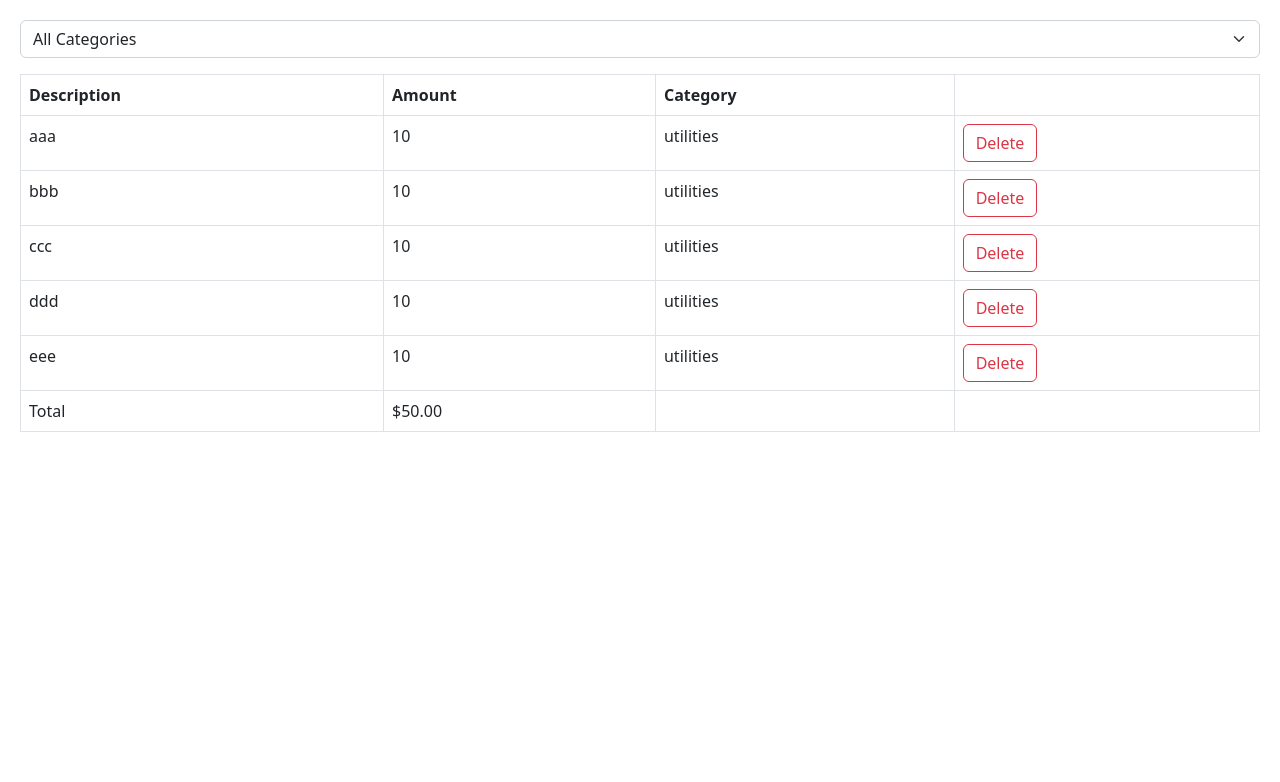
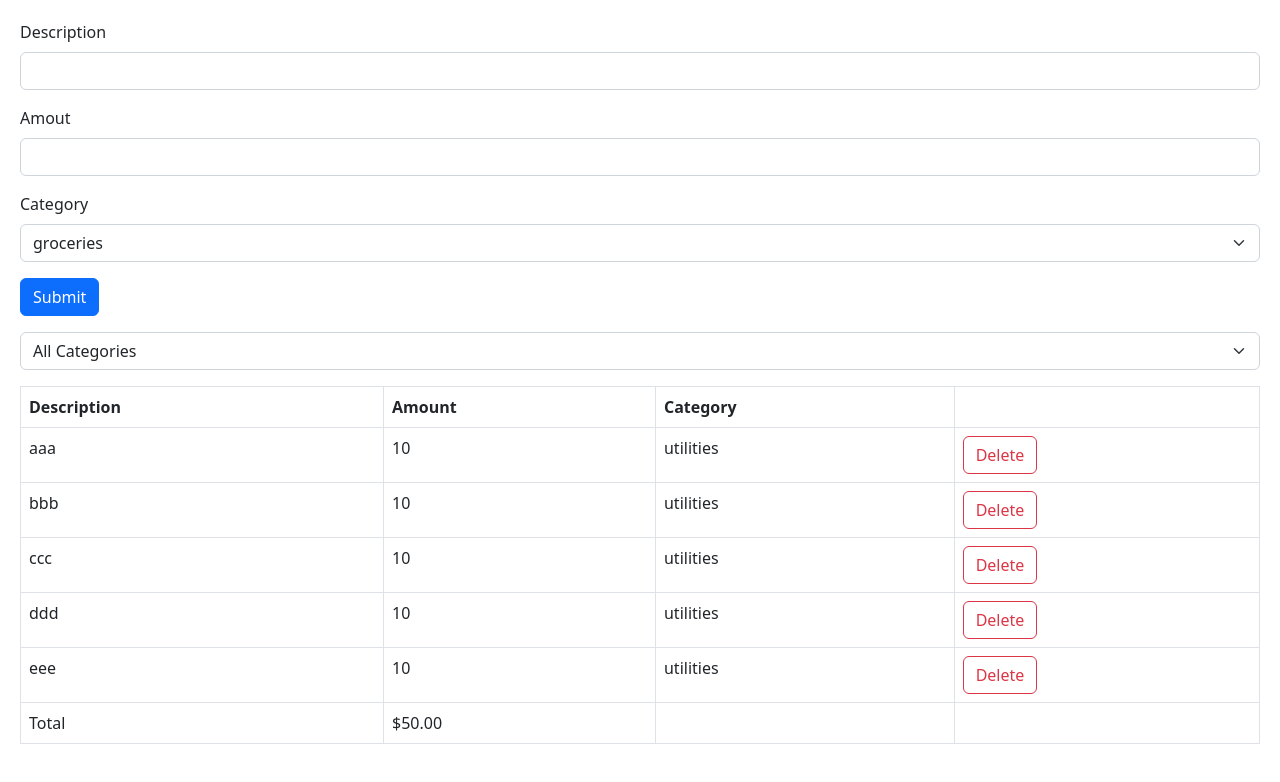
Before and after one commit to harshithgowdakt/react-vite-project, a React (Vite) app: page / in a window 1280 px wide. Shown: the top 782 px of the page. Built offline with nearby package versions, Linux system fonts and the light colour scheme.

Commit message:
expense form

```diff
--- a/src/App.tsx
+++ b/src/App.tsx
@@ -2,7 +2,9 @@
 import Form from "./components/Form";
 import ExpenseList from "./expense-tracker/component/ExpenseList";
 import ExpenseFilter from "./expense-tracker/component/ExpenseFilter";
+import ExpenseForm from "./expense-tracker/component/ExpenseForm";
 
+export const categories = ["groceries", "utilities", "entertainment"];
 function App() {
   const [selectedCategory, setSelectedCategory] = useState("");
   const [expenses, setExpenses] = useState([
@@ -20,6 +22,9 @@
   return (
     <div>
       <div className="mb-3">
+        <ExpenseForm></ExpenseForm>
+      </div>
+      <div className="mb-3">
         <ExpenseFilter
           onSelectCategory={(category) => setSelectedCategory(category)}
         ></ExpenseFilter>
--- a/src/expense-tracker/component/ExpenseFilter.tsx
+++ b/src/expense-tracker/component/ExpenseFilter.tsx
@@ -1,4 +1,5 @@
 import React from "react";
+import { categories } from "../../App";
 
 interface Props {
   onSelectCategory: (category: string) => void;
@@ -11,9 +12,11 @@
       onChange={(event) => onSelectCategory(event.target.value)}
     >
       <option value="">All Categories</option>
-      <option value="groceries">groceries</option>
-      <option value="utilities">utilities</option>
-      <option value="entertainment">entertainment</option>
+      {categories.map((c) => (
+        <option key={c} value={c}>
+          {c}
+        </option>
+      ))}
     </select>
   );
 };
--- /dev/null
+++ b/src/expense-tracker/component/ExpenseForm.tsx
@@ -0,0 +1,36 @@
+import React from "react";
+import { categories } from "../../App";
+
+const ExpenseForm = () => {
+  return (
+    <form action="">
+      <div className="mb-3">
+        <label htmlFor="" className="form-label">
+          Description
+        </label>
+        <input id="description" type="text" className="form-control" />
+      </div>
+      <div className="mb-3">
+        <label htmlFor="amout" className="form-label">
+          Amout
+        </label>
+        <input type="number" className="form-control" />
+      </div>
+      <div className="mb-3">
+        <label htmlFor="category" className="form-label">
+          Category
+        </label>
+        <select id="category" className="form-select">
+          {categories.map((c) => (
+            <option key={c} value={c}>
+              {c}
+            </option>
+          ))}
+        </select>
+      </div>
+      <button className="btn btn-primary">Submit</button>
+    </form>
+  );
+};
+
+export default ExpenseForm;
```
